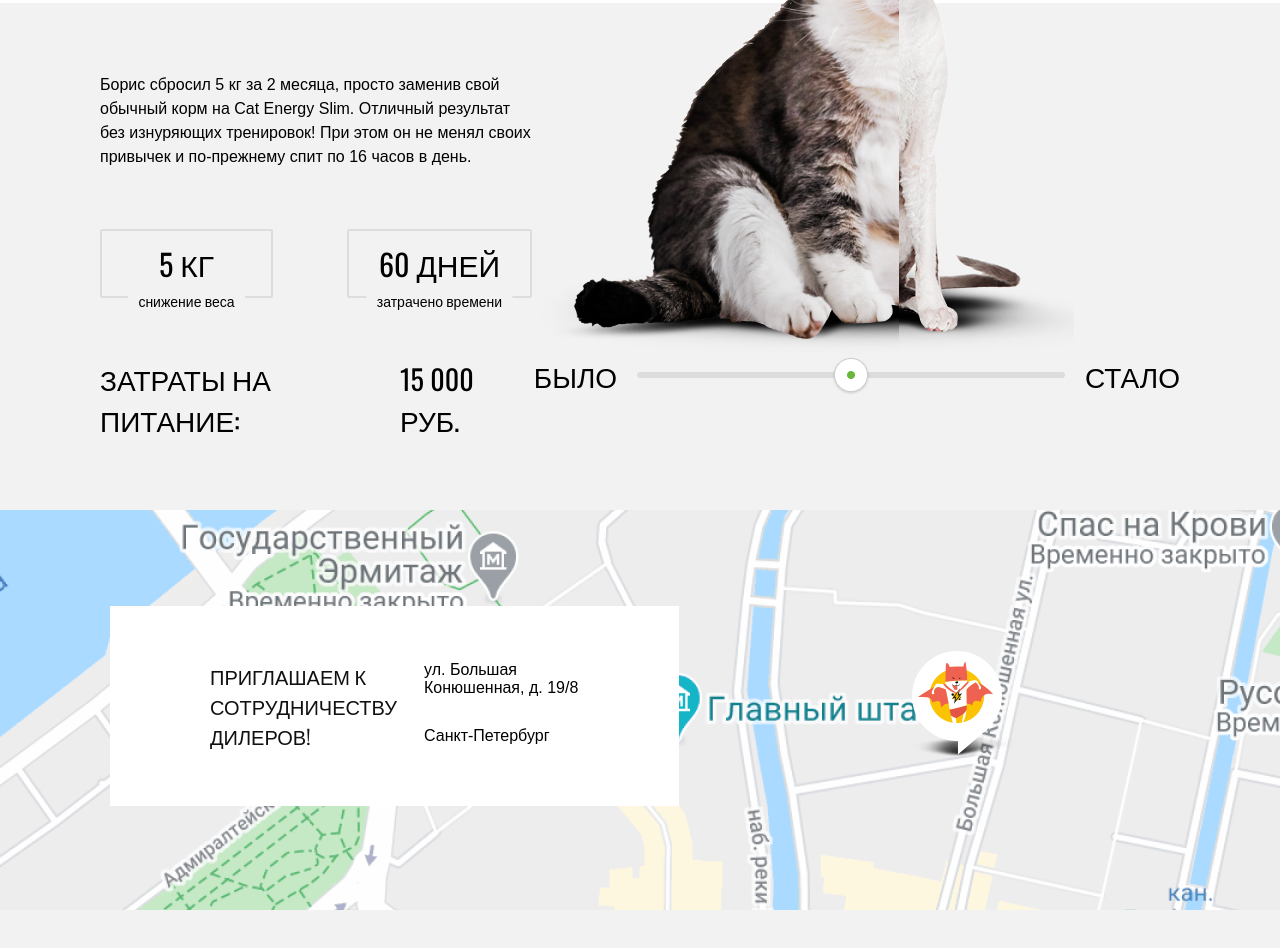
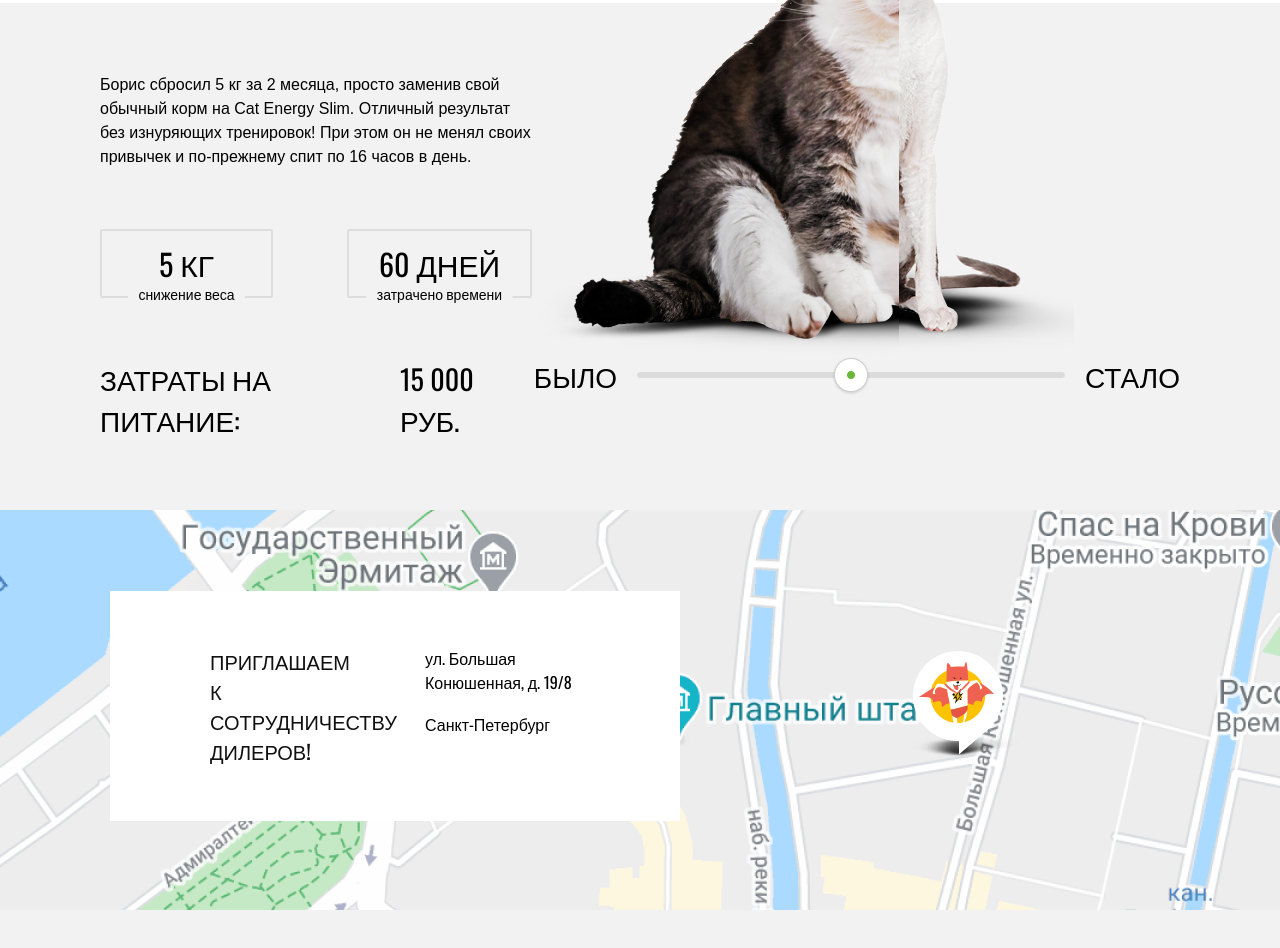
Before and after one commit to BlackMightyRavenDark/cat_energy, a plain HTML site: page index.html in a window 1280 px wide. Shown: the part 2170-3118 px from the top of the page. Drawn offline with nearby package versions, Linux system fonts and the light colour scheme.

Commit message:
Исправления

```diff
--- a/css/example.css
+++ b/css/example.css
@@ -59,7 +59,7 @@
 .example-item > p:last-child {
     position: absolute;
     left: 50%;
-    top: 90%;
+    top: 80%;
     transform: translate(-50%, 0);
     padding: 0 10px;
     white-space: nowrap;
--- a/css/how.css
+++ b/css/how.css
@@ -31,7 +31,7 @@
     background-color: #68B738;
 }
 
-.how__card > p {
+.how__card > p, .how__card > div > p {
     font-family: Arial;
 }
 
--- a/css/map.css
+++ b/css/map.css
@@ -35,24 +35,21 @@
     background-color: white;
 }
 
-.map__address > p:first-child {
-    width: 164px;
+.map__address > div:first-child {
+    width: 165px;
+    font-family: Arial;
     font-size: 20px;
     font-weight: 500;
     text-transform: uppercase;
     color: #111;
 }
 
-.map__address > div {
+.map__address > div:nth-child(2) > p:first-child {
+    width: 155px;
+}
+
+.map__address > div:last-child {
     display: flex;
     flex-direction: column;
-    gap: 30px;
+    gap: 18px;
 }
-
-.map__address > div > p {
-    font-family: Arial;
-}
-
-.map__address > div > p:first-child {
-    width: 155px;
-}
--- a/index.html
+++ b/index.html
@@ -8,7 +8,7 @@
 
         <link rel="preconnect" href="https://fonts.googleapis.com">
         <link rel="preconnect" href="https://fonts.gstatic.com" crossorigin>
-        <link href="https://fonts.googleapis.com/css2?family=Oswald&display=swap" rel="stylesheet">
+        <link href="https://fonts.googleapis.com/css2?family=Oswald:wght@400;500&display=swap" rel="stylesheet">
 
         <link rel="stylesheet" href="./css/header.css">
         <link rel="stylesheet" href="./css/main.css">
@@ -21,7 +21,8 @@
     <body>
         <main>
             <section class="header">
-                <img src="./images/index-can.png" alt="" class="img-can">
+                <img src="./images/index-can.png" alt="index-can.png" class="img-can">
+
                 <div class="nav-bar">
                     <img src="./images/logo-desktop.svg" alt="logo-desktop.svg">
 
@@ -154,9 +155,15 @@
                             <img src="./images/how4.svg" alt="how4.svg">
                         </div>
 
-                        <p>
-                            Уже через месяц наслаждайтесь изменениями к лучшему<br>вашего питомца!
-                        </p>
+                        <div>
+                            <p>
+                                Уже через месяц наслаждайтесь изменениями к лучшему
+                            </p>
+
+                            <p>
+                                вашего питомца!
+                            </p>
+                        </div>
 
                         <span>
                             4
@@ -243,9 +250,15 @@
                     <div class="map__info-container">
                         <div class="map__info-wrapper">
                             <div class="map__address">
-                                <p>
-                                    приглашаем к сотрудничеству дилеров!
-                                </p>
+                                <div>
+                                    <p>
+                                        приглашаем
+                                    </p>
+
+                                    <p>
+                                        к сотрудничеству дилеров!
+                                    </p>
+                                </div>
 
                                 <div>
                                     <p>
```
